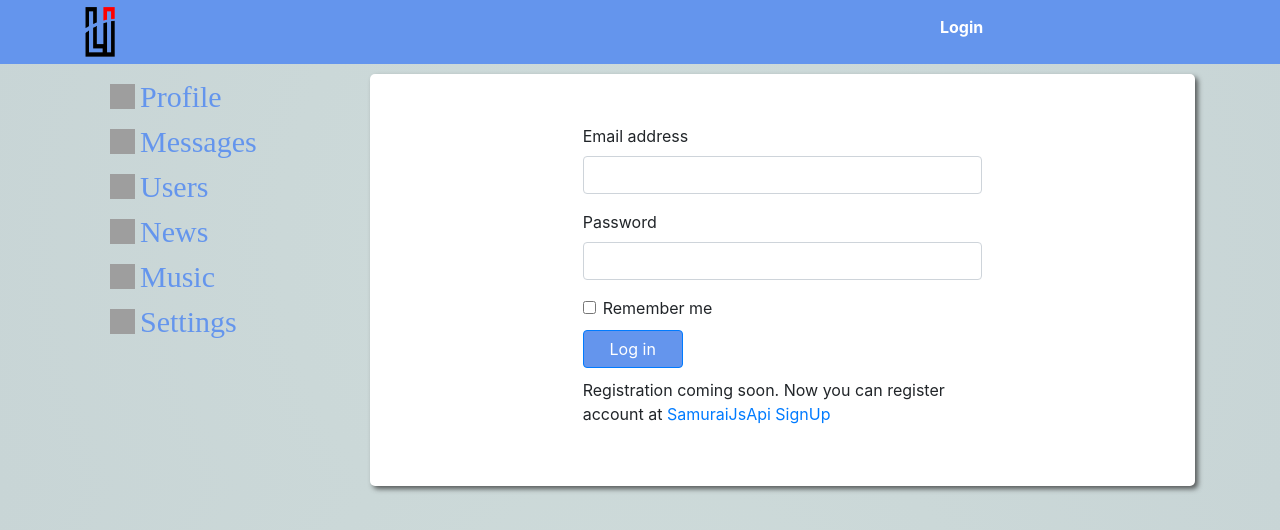
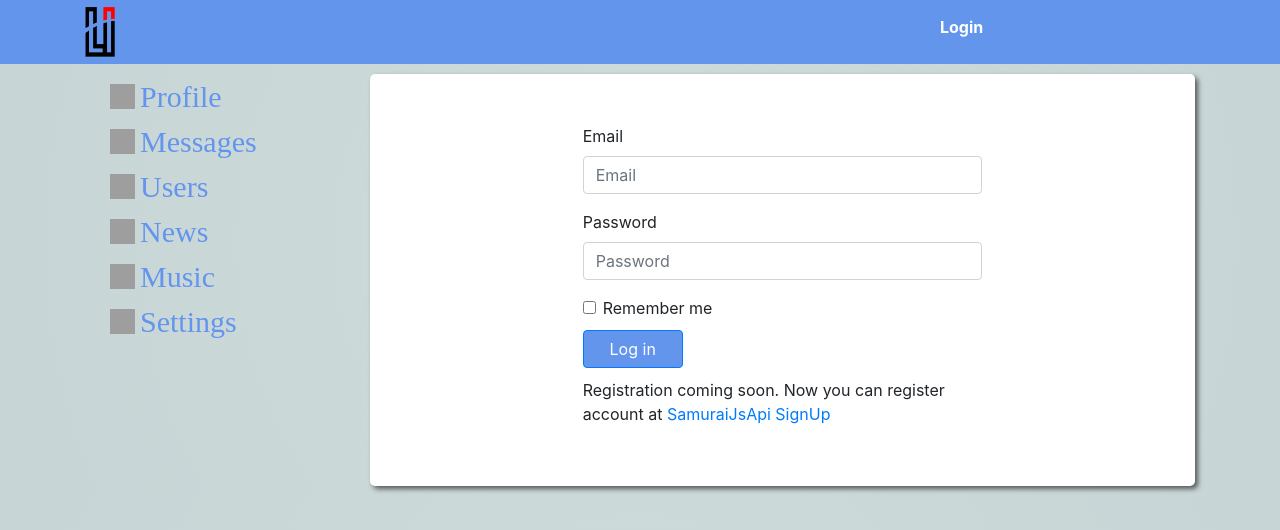
Before and after one commit to kira565/SocialNetwork-react-app, a React (Create React App) app: page /login in a window 1280 px wide. Shown: the top 530 px of the page. Built offline with nearby package versions, Linux system fonts and the light colour scheme; no server answers; grey boxes are pictures that could not be loaded; a web font is replaced by a local one.

Commit message:
++validation for LoginForm

```diff
--- a/src/components/common/preloader/Preloader.module.css
+++ b/src/components/common/preloader/Preloader.module.css
@@ -1,6 +1,6 @@
 .preloader_gif {
     position: absolute;
-    left: 50%;
+    left: 40%;
     top: 50%;
 }
 .preloader_gif img{
--- a/src/components/login-page/login-page.js
+++ b/src/components/login-page/login-page.js
@@ -6,22 +6,34 @@ import {loginUser} from "../../redux/store/auth-reducer";
 import {Redirect} from "react-router-dom";
 import style from "./login-page.module.css"
 
+const email = value =>
+    value && !/^[A-Z0-9._%+-]+@[A-Z0-9.-]+\.[A-Z]{2,4}$/i.test(value) ?
+        'Некорректный email' : undefined;
+const required = value => value ? undefined : 'Обязательное поле';
+
+
+const renderField = ({input, label, type, meta: {touched, error, warning}}) => {
+    return <div>
+        <div className={"form-group"}>
+            <label>{label}</label>
+            <input className={(touched && ((error && "form-control is-invalid")))
+            || (touched && (!error && "form-control is-valid"))
+            || "form-control"} {...input} placeholder={label} type={type}/>
+            {touched && ((error && <span style={{color: 'red', fontWeight: 'bold'}}>{error}</span>)
+                || (warning && <span style={{color: 'red', fontWeight: 'bold'}}>{warning}</span>))}
+        </div>
+    </div>
+};
 
 const LoginForm = (props) => {
     return <div className={style.login__form}>
         <div className='row'>
             <div className='col-sm-8 offset-2'>
                 <form onSubmit={props.handleSubmit}>
-                    <div className={'form-group'}>
-                        <label htmlFor="InputEmail1">Email address</label>
-                        <Field name={'login'} id={'InputEmail1'} component={'input'} type={'text'}
+                        <Field validate={[required, email]} label={"Email"} name={'login'} id={'InputEmail1'} component={renderField} type={'text'}
                                className="form-control"/>
-                    </div>
-                    <div className={'form-group'}>
-                        <label htmlFor="InputPassword1">Password</label>
-                        <Field name={'password'} id="InputPassword1" component={'input'} type={'password'}
+                        <Field validate={required} label={"Password"} name={'password'} id="InputPassword1" component={renderField} type={'password'}
                                className="form-control"/>
-                    </div>
                     <div className={'form-check'}>
                         <Field name={'rememberMe'} id="Check1" component={'input'} type={'checkbox'}
                                className="form-check-input"/>
```
